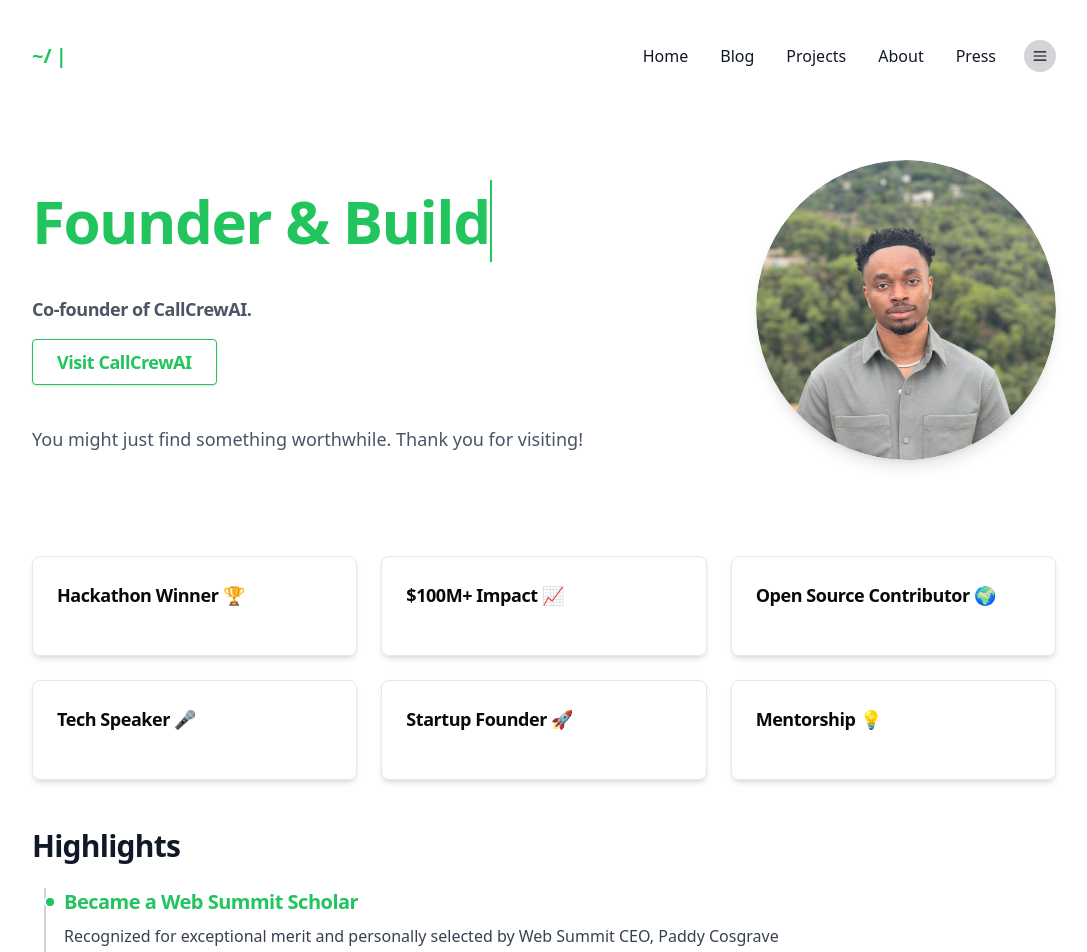
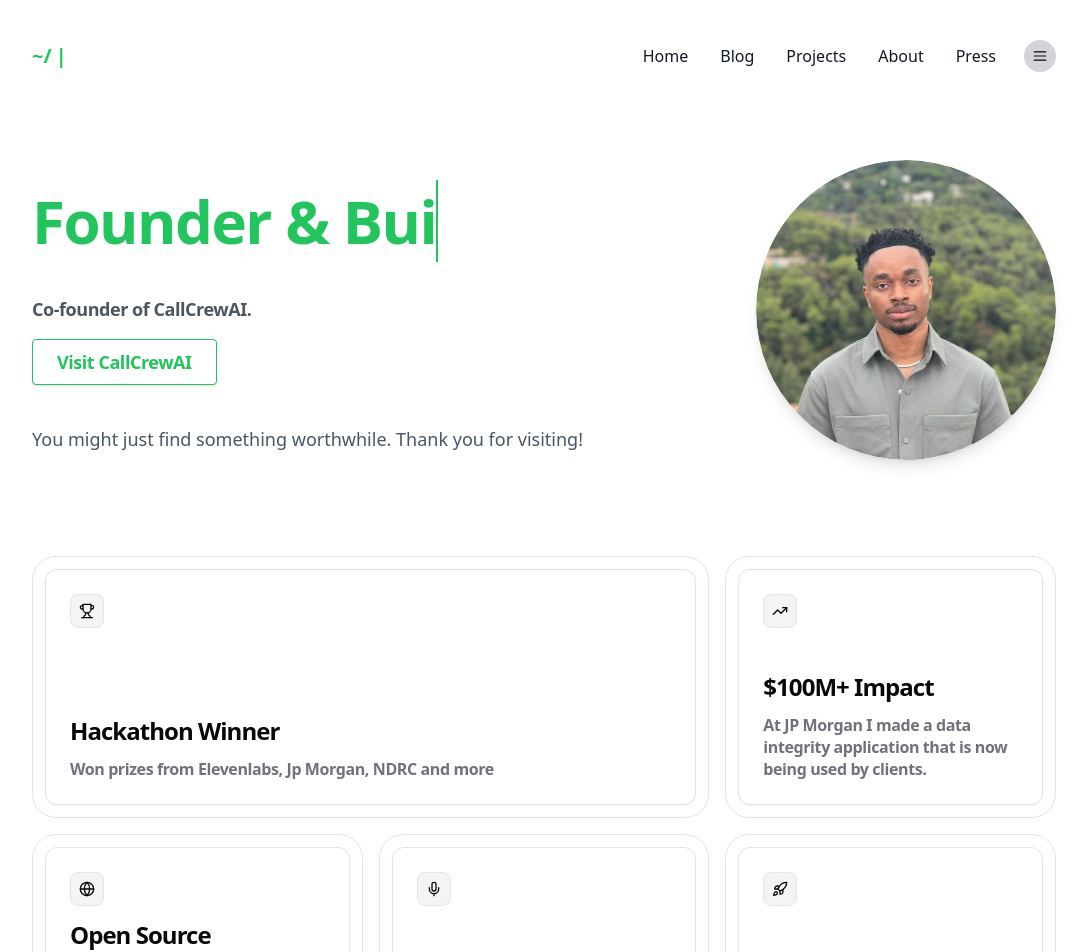
Before and after one commit to dlegend4000/emmanuel-portolio, a Next.js app: page / in a window 1280 px wide. Shown: the top 952 px of the page, without its empty margins (96-1183 px from the left). Built offline with nearby package versions, Linux system fonts and the light colour scheme.

Commit message:
Integrate glowing effect UI for achievements section - add motion dependency, create glowing-effect component, update AchievementsGrid with new UI and icons

```diff
--- a/package.json
+++ b/package.json
@@ -13,7 +13,9 @@
     "@vercel/analytics": "^1.5.0",
     "class-variance-authority": "^0.7.1",
     "clsx": "^2.1.1",
+    "framer-motion": "^12.26.2",
     "lucide-react": "^0.475.0",
+    "motion": "^12.26.2",
     "next": "15.3.8",
     "next-themes": "^0.4.6",
     "react": "^18.3.1",
--- a/src/components/AchievementsGrid.tsx
+++ b/src/components/AchievementsGrid.tsx
@@ -1,48 +1,102 @@
 "use client";
 
 import React from "react";
+import { Trophy, TrendingUp, Globe, Mic, Rocket, GraduationCap } from "lucide-react";
+import { GlowingEffect } from "@/components/ui/glowing-effect";
+import { cn } from "@/lib/utils";
 
 const achievements = [
   {
-    title: "Hackathon Winner 🏆",
-    details: "Won 1st place at the Elevenlabs hackathon 2025",
+    title: "Hackathon Winner",
+    details: "Won prizes from Elevenlabs, Jp Morgan, NDRC and more",
+    icon: Trophy,
+    area: "md:[grid-area:1/1/2/4] lg:[grid-area:1/1/2/3]",
   },
   {
-    title: "$100M+ Impact 📈",
+    title: "$100M+ Impact",
     details: "At JP Morgan I made a data integrity application that is now being used by clients.",
+    icon: TrendingUp,
+    area: "md:[grid-area:1/4/2/7] lg:[grid-area:1/3/2/4]",
   },
   {
-    title: "Open Source Contributor 🌍",
+    title: "Open Source Contributor",
     details: "Contributed to an open-source project during MLH global hack week.",
+    icon: Globe,
+    area: "md:[grid-area:2/1/3/4] lg:[grid-area:2/1/3/2]",
   },
   {
-    title: "Tech Speaker 🎤",
+    title: "Tech Speaker",
     details: "Pitched at numerous hackathons (Google, Jp Morgan and Huawei etc).",
+    icon: Mic,
+    area: "md:[grid-area:2/4/3/7] lg:[grid-area:2/2/3/3]",
   },
   {
-    title: "Startup Founder 🚀",
+    title: "Startup Founder",
     details: "Co-founded CallCrewAI, The Autopilot for trades and field service teams",
+    icon: Rocket,
+    area: "md:[grid-area:3/1/4/4] lg:[grid-area:2/3/3/4]",
   },
   {
-    title: "Mentorship 💡",
+    title: "Mentorship",
     details: "At university I mentored 10+ students as a mentor and I was also a class rep for 2 years",
+    icon: GraduationCap,
+    area: "md:[grid-area:3/4/4/7] lg:[grid-area:3/1/4/4]",
   },
 ];
 
+interface GridItemProps {
+  area: string;
+  icon: React.ComponentType<{ className?: string }>;
+  title: string;
+  description: string;
+}
+
+const GridItem = ({ area, icon: Icon, title, description }: GridItemProps) => {
+  return (
+    <li className={cn("min-h-[14rem] list-none", area)}>
+      <div className="relative h-full rounded-[1.25rem] border-[0.75px] border-border p-2 md:rounded-[1.5rem] md:p-3">
+        <GlowingEffect
+          spread={40}
+          glow={true}
+          disabled={false}
+          proximity={64}
+          inactiveZone={0.01}
+          borderWidth={3}
+        />
+        <div className="relative flex h-full flex-col justify-between gap-6 overflow-hidden rounded-xl border-[0.75px] bg-background p-6 shadow-sm dark:shadow-[0px_0px_27px_0px_rgba(45,45,45,0.3)] md:p-6">
+          <div className="relative flex flex-1 flex-col justify-between gap-3">
+            <div className="w-fit rounded-lg border-[0.75px] border-border bg-muted p-2">
+              <Icon className="h-4 w-4" />
+            </div>
+            <div className="space-y-3">
+              <h3 className="pt-0.5 text-xl leading-[1.375rem] font-semibold font-sans tracking-[-0.04em] md:text-2xl md:leading-[1.875rem] text-balance text-foreground">
+                {title}
+              </h3>
+              <h2 className="[&_b]:md:font-semibold [&_strong]:md:font-semibold font-sans text-sm leading-[1.125rem] md:text-base md:leading-[1.375rem] text-muted-foreground">
+                {description}
+              </h2>
+            </div>
+          </div>
+        </div>
+      </div>
+    </li>
+  );
+};
+
 export default function AchievementsGrid() {
   return (
-    <div className="grid grid-cols-2 sm:grid-cols-2 lg:grid-cols-3 gap-6 my-12">
-      {achievements.map((ach, idx) => (
-        <div
-          key={idx}
-          className="relative rounded-lg shadow-md p-4 sm:p-6 cursor-pointer transition-transform transform hover:scale-105 border border-gray-200 dark:border-gray-700 group overflow-hidden min-h-[100px]"
-        >
-          <h3 className="text-lg font-semibold mb-2 break-words">{ach.title}</h3>
-          <p className="absolute left-0 top-0 w-full h-full flex items-center justify-center bg-white/95 dark:bg-gray-900/95 text-gray-700 dark:text-gray-200 rounded-lg p-2 sm:p-4 opacity-0 group-hover:opacity-100 transition-opacity duration-300 z-10 text-center break-words text-sm sm:text-base">
-            {ach.details}
-          </p>
-        </div>
-      ))}
+    <div className="my-12">
+      <ul className="grid grid-cols-1 grid-rows-none gap-4 md:grid-cols-6 md:grid-rows-3 lg:grid-cols-3 lg:grid-rows-3 lg:gap-4">
+        {achievements.map((ach, idx) => (
+          <GridItem
+            key={idx}
+            area={ach.area}
+            icon={ach.icon}
+            title={ach.title}
+            description={ach.details}
+          />
+        ))}
+      </ul>
     </div>
   );
 }
--- /dev/null
+++ b/src/components/ui/glowing-effect.tsx
@@ -0,0 +1,190 @@
+"use client";
+
+import { memo, useCallback, useEffect, useRef } from "react";
+import { cn } from "@/lib/utils";
+import { animate } from "motion/react";
+
+interface GlowingEffectProps {
+  blur?: number;
+  inactiveZone?: number;
+  proximity?: number;
+  spread?: number;
+  variant?: "default" | "white";
+  glow?: boolean;
+  className?: string;
+  disabled?: boolean;
+  movementDuration?: number;
+  borderWidth?: number;
+}
+const GlowingEffect = memo(
+  ({
+    blur = 0,
+    inactiveZone = 0.7,
+    proximity = 0,
+    spread = 20,
+    variant = "default",
+    glow = false,
+    className,
+    movementDuration = 2,
+    borderWidth = 1,
+    disabled = true,
+  }: GlowingEffectProps) => {
+    const containerRef = useRef<HTMLDivElement>(null);
+    const lastPosition = useRef({ x: 0, y: 0 });
+    const animationFrameRef = useRef<number>(0);
+
+    const handleMove = useCallback(
+      (e?: MouseEvent | { x: number; y: number }) => {
+        if (!containerRef.current) return;
+
+        if (animationFrameRef.current) {
+          cancelAnimationFrame(animationFrameRef.current);
+        }
+
+        animationFrameRef.current = requestAnimationFrame(() => {
+          const element = containerRef.current;
+          if (!element) return;
+
+          const { left, top, width, height } = element.getBoundingClientRect();
+          const mouseX = e?.x ?? lastPosition.current.x;
+          const mouseY = e?.y ?? lastPosition.current.y;
+
+          if (e) {
+            lastPosition.current = { x: mouseX, y: mouseY };
+          }
+
+          const center = [left + width * 0.5, top + height * 0.5];
+          const distanceFromCenter = Math.hypot(
+            mouseX - center[0],
+            mouseY - center[1]
+          );
+          const inactiveRadius = 0.5 * Math.min(width, height) * inactiveZone;
+
+          if (distanceFromCenter < inactiveRadius) {
+            element.style.setProperty("--active", "0");
+            return;
+          }
+
+          const isActive =
+            mouseX > left - proximity &&
+            mouseX < left + width + proximity &&
+            mouseY > top - proximity &&
+            mouseY < top + height + proximity;
+
+          element.style.setProperty("--active", isActive ? "1" : "0");
+
+          if (!isActive) return;
+
+          const currentAngle =
+            parseFloat(element.style.getPropertyValue("--start")) || 0;
+          let targetAngle =
+            (180 * Math.atan2(mouseY - center[1], mouseX - center[0])) /
+              Math.PI +
+            90;
+
+          const angleDiff = ((targetAngle - currentAngle + 180) % 360) - 180;
+          const newAngle = currentAngle + angleDiff;
+
+          animate(currentAngle, newAngle, {
+            duration: movementDuration,
+            ease: [0.16, 1, 0.3, 1],
+            onUpdate: (value) => {
+              element.style.setProperty("--start", String(value));
+            },
+          });
+        });
+      },
+      [inactiveZone, proximity, movementDuration]
+    );
+
+    useEffect(() => {
+      if (disabled) return;
+
+      const handleScroll = () => handleMove();
+      const handlePointerMove = (e: PointerEvent) => handleMove(e);
+
+      window.addEventListener("scroll", handleScroll, { passive: true });
+      document.body.addEventListener("pointermove", handlePointerMove, {
+        passive: true,
+      });
+
+      return () => {
+        if (animationFrameRef.current) {
+          cancelAnimationFrame(animationFrameRef.current);
+        }
+        window.removeEventListener("scroll", handleScroll);
+        document.body.removeEventListener("pointermove", handlePointerMove);
+      };
+    }, [handleMove, disabled]);
+
+    return (
+      <>
+        <div
+          className={cn(
+            "pointer-events-none absolute -inset-px hidden rounded-[inherit] border opacity-0 transition-opacity",
+            glow && "opacity-100",
+            variant === "white" && "border-white",
+            disabled && "!block"
+          )}
+        />
+        <div
+          ref={containerRef}
+          style={
+            {
+              "--blur": `${blur}px`,
+              "--spread": spread,
+              "--start": "0",
+              "--active": "0",
+              "--glowingeffect-border-width": `${borderWidth}px`,
+              "--repeating-conic-gradient-times": "5",
+              "--gradient":
+                variant === "white"
+                  ? `repeating-conic-gradient(
+                  from 236.84deg at 50% 50%,
+                  var(--black),
+                  var(--black) calc(25% / var(--repeating-conic-gradient-times))
+                )`
+                  : `radial-gradient(circle, #dd7bbb 10%, #dd7bbb00 20%),
+                radial-gradient(circle at 40% 40%, #d79f1e 5%, #d79f1e00 15%),
+                radial-gradient(circle at 60% 60%, #5a922c 10%, #5a922c00 20%),
+                radial-gradient(circle at 40% 60%, #4c7894 10%, #4c789400 20%),
+                repeating-conic-gradient(
+                  from 236.84deg at 50% 50%,
+                  #dd7bbb 0%,
+                  #d79f1e calc(25% / var(--repeating-conic-gradient-times)),
+                  #5a922c calc(50% / var(--repeating-conic-gradient-times)),
+                  #4c7894 calc(75% / var(--repeating-conic-gradient-times)),
+                  #dd7bbb calc(100% / var(--repeating-conic-gradient-times))
+                )`,
+            } as React.CSSProperties
+          }
+          className={cn(
+            "pointer-events-none absolute inset-0 rounded-[inherit] opacity-100 transition-opacity",
+            glow && "opacity-100",
+            blur > 0 && "blur-[var(--blur)] ",
+            className,
+            disabled && "!hidden"
+          )}
+        >
+          <div
+            className={cn(
+              "glow",
+              "rounded-[inherit]",
+              'after:content-[""] after:rounded-[inherit] after:absolute after:inset-[calc(-1*var(--glowingeffect-border-width))]',
+              "after:[border:var(--glowingeffect-border-width)_solid_transparent]",
+              "after:[background:var(--gradient)] after:[background-attachment:fixed]",
+              "after:opacity-[var(--active)] after:transition-opacity after:duration-300",
+              "after:[mask-clip:padding-box,border-box]",
+              "after:[mask-composite:intersect]",
+              "after:[mask-image:linear-gradient(#0000,#0000),conic-gradient(from_calc((var(--start)-var(--spread))*1deg),#00000000_0deg,#fff,#00000000_calc(var(--spread)*2deg))]"
+            )}
+          />
+        </div>
+      </>
+    );
+  }
+);
+
+GlowingEffect.displayName = "GlowingEffect";
+
+export { GlowingEffect };
```
Also changed, not shown: src/app/layout.tsx (+5 -5 lines), src/app/press/page.tsx (line endings or trailing spaces), 1 other file (tests, documents, lock files or other folders).
